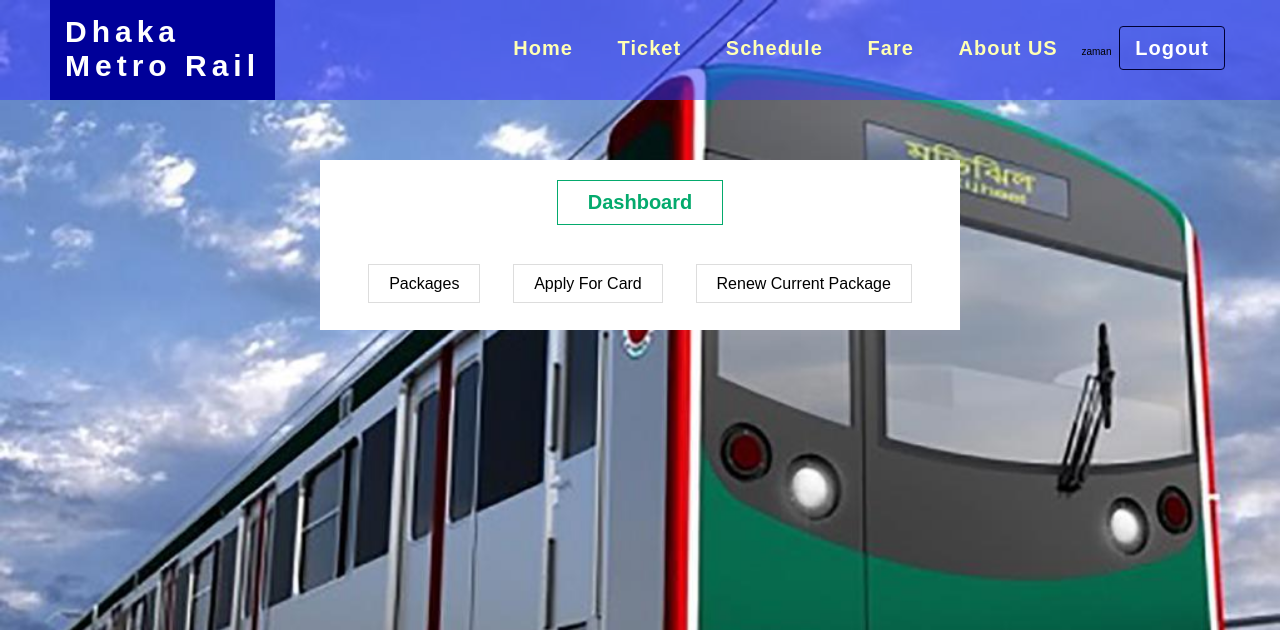
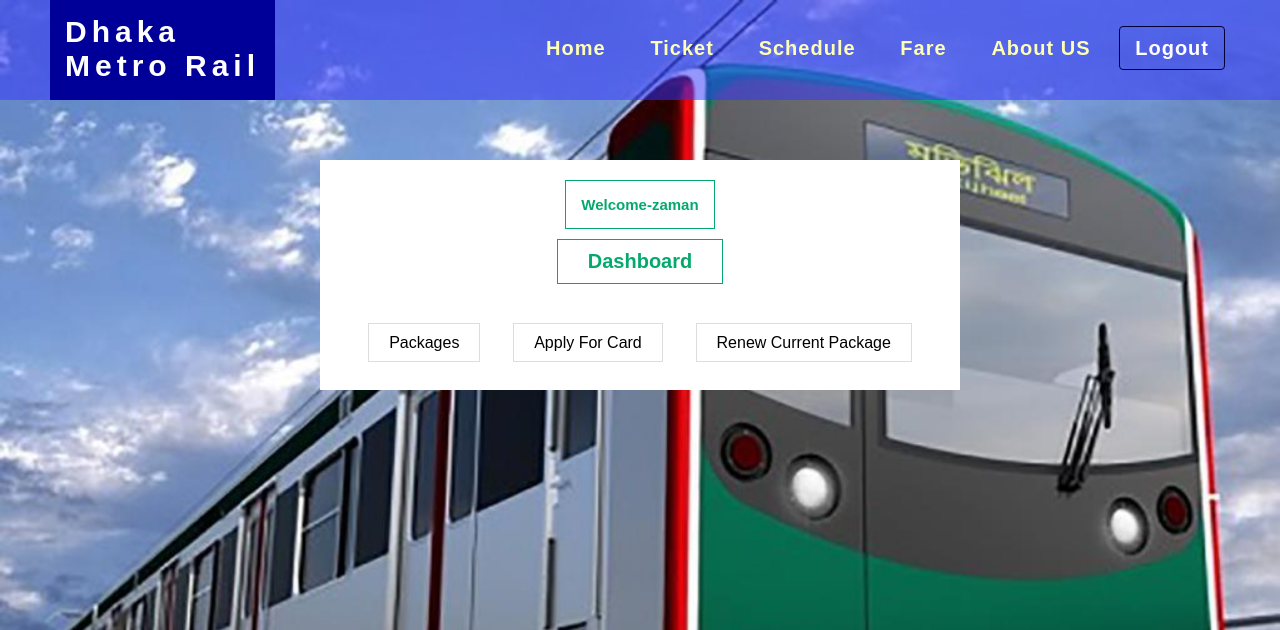
Before and after one commit to raisanusrat222/Cse_327_Project-, a Django app: template metro_rail/templates/metro_app/premium member page.html in a window 1280 px wide. Shown: the top 630 px of the page. Run offline with Django 3.2, Linux system fonts and the light colour scheme; a user stored in the database is signed in; data comes from the database, SQL or seed files in the repository; the template is opened without the code that fills it: values that come from a table or form of the project are taken from there, most other values are stand-ins (such as "Sample title", 1, 10 or a date in 2020).

Commit message:
updated premium member page css and html

```diff
--- a/metro_rail/static/premium_member_page.css
+++ b/metro_rail/static/premium_member_page.css
@@ -3,90 +3,7 @@ body {
   background-repeat: no-repeat;
   background-size: cover;
 }
-/* .table-s{
-    align-items: center;
-    justify-content: center;
-    align-self: center;
-    justify-self: center;
-    margin-left: 49em;
-}
 
-table{
-    border:  2px solid;
-    align-items: center;
-    justify-content: center;
-    width: 60%;
-    height: 12em;
-}
-
-th{
-    border:  2px solid;
-    background-color: blueviolet;
-    font-family: 'Franklin Gothic Medium', 'Arial Narrow', Arial, sans-serif;
-    font-size: large;
-}
-td{
-    border:  2px solid;
-    justify-content: center;
-    font-size: large;
-    background-color: white;
-} */
-
-/* .rn-ac {
-  display: flex;
-  justify-content: space-between;
-  margin-left: 18em;
-  margin-bottom: 2em;
-  font-size: 25px;
-  margin-top: 2em;
-  background-color: white;
-  width: 50%;
-  padding: 1em;
-}
-
-.sub {
-  font-size: 25px;
-}
-input {
-  height: 2em;
-  width: 5em;
-  background-color: chartreuse;
-  font-size: large;
-}
-
-.rnp {
-  color: chartreuse;
-}
-
-.package-selection {
-  height: 40px;
-  display: flex;
-  justify-content: space-between;
-}
-
-label {
-  font-size: 25px;
-}
-
-select {
-  height: 3em;
-  width: 18em;
-  justify-content: center;
-  font-size: 20px;
-  background-color: yellow;
-}
-.confirm {
-  margin-top: 4em;
-  padding-left: 45em;
-}
-.bigp {
-  background-color: white;
-  width: 60%;
-  margin-left: 33em;
-  padding: 2em;
-  padding-top: 6em;
-  padding-bottom: 4em;
-} */
 
 * {
   margin: 0;
@@ -412,7 +329,7 @@ button {
   background-color: #ffffff;
   padding: 20px;
   text-align: center;
-  height: 170px;
+  height: 230px;
   margin-bottom: 20px;
   background-color: #ffffff;
 }
@@ -424,7 +341,14 @@ button {
   font-size: 20px;
   color: #04aa6d;
 }
-
+.dashboard h5{
+  border: 1px solid #04aa6d;
+  display: inline-block;
+  padding: 15px 15px;
+  margin-bottom: 10px;
+  font-size: 15px;
+  color: #04aa6d;
+}
 .dashboard a {
   text-decoration: none;
   margin: 0px 15px;
--- a/metro_rail/templates/metro_app/premium member page.html
+++ b/metro_rail/templates/metro_app/premium member page.html
@@ -25,7 +25,7 @@
                       <li><a href="#">Schedule</a></li>
                       <li><a href="#">Fare</a></li>
                         <li><a href="#">About US</a></li>
-                      <li> {{user.username}} </li>
+
                       <li><a href="{% url 'logout' %}">Logout</a></li>
 
 
@@ -39,6 +39,9 @@
   </div>
     <div class="containter">
       <div class="dashboard">
+        <div class="un">
+          <h5> Welcome-{{user.username}} </h5>
+        </div>
         <h4>Dashboard</h4> <br>
         <a id="pack">Packages</a>
         <a id="afc">Apply For Card</a>
```
